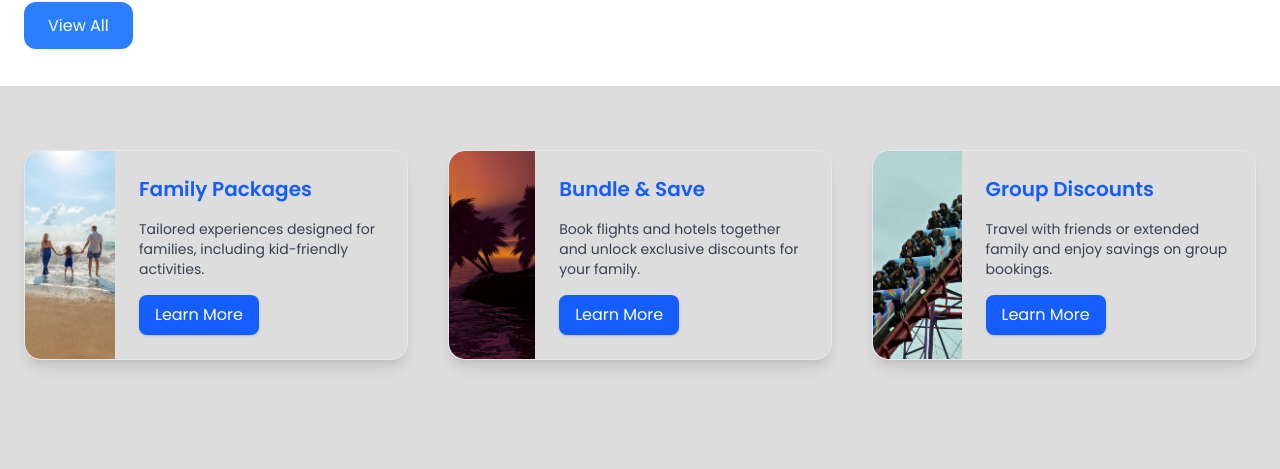
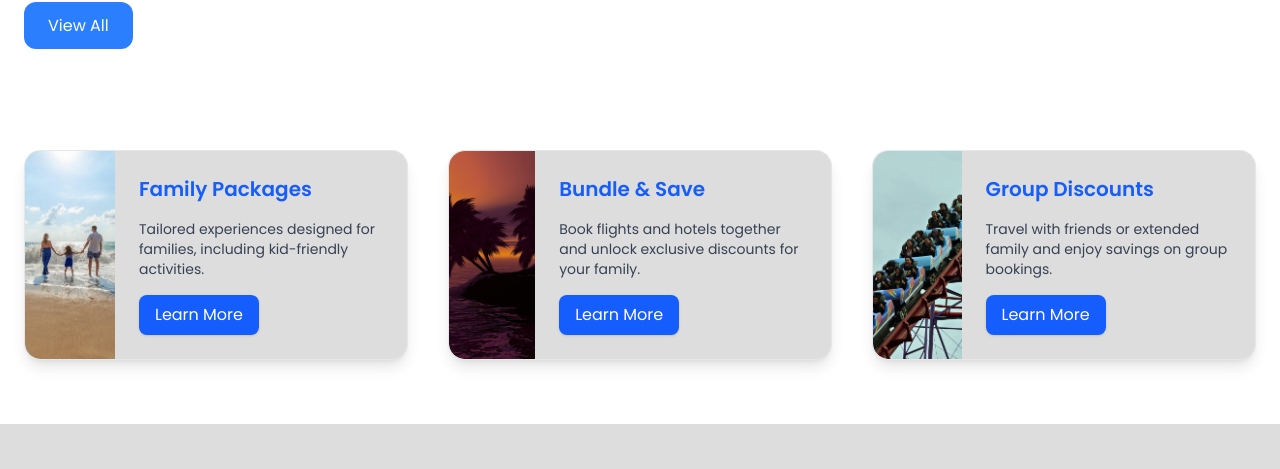
Before and after one commit to nicholasoneill97/InterVest, a Next.js app: page / in a window 1280 px wide. Shown: the part 1736-2205 px from the top of the page. Built offline with nearby package versions, Linux system fonts and the light colour scheme.

Commit message:
Update page.js

```diff
--- a/src/app/page.js
+++ b/src/app/page.js
@@ -311,7 +311,7 @@ export default function Home() {
       </div>
 
       {/* Promo Cards Section */}
-      <section className="w-full py-16 bg-[#ddd] flex flex-wrap justify-center gap-6 sm:gap-10">
+      <section className="w-full py-16 bg-white flex flex-wrap justify-center gap-6 sm:gap-10">
         {[
           {
             title: "Family Packages",
```
